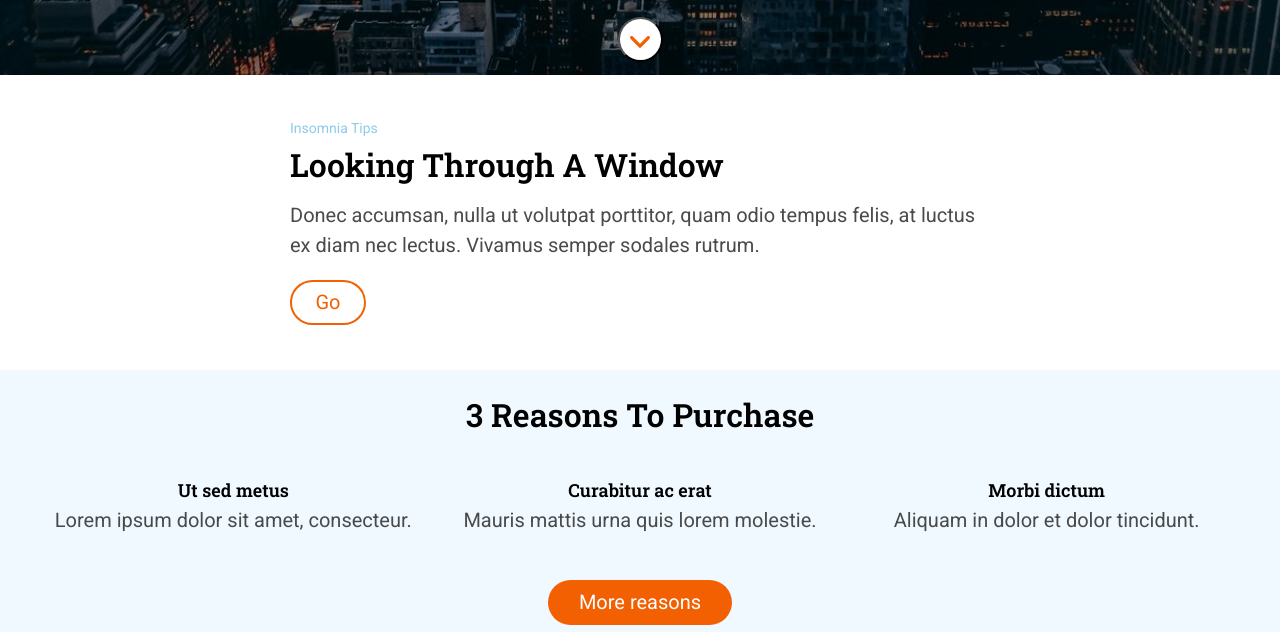
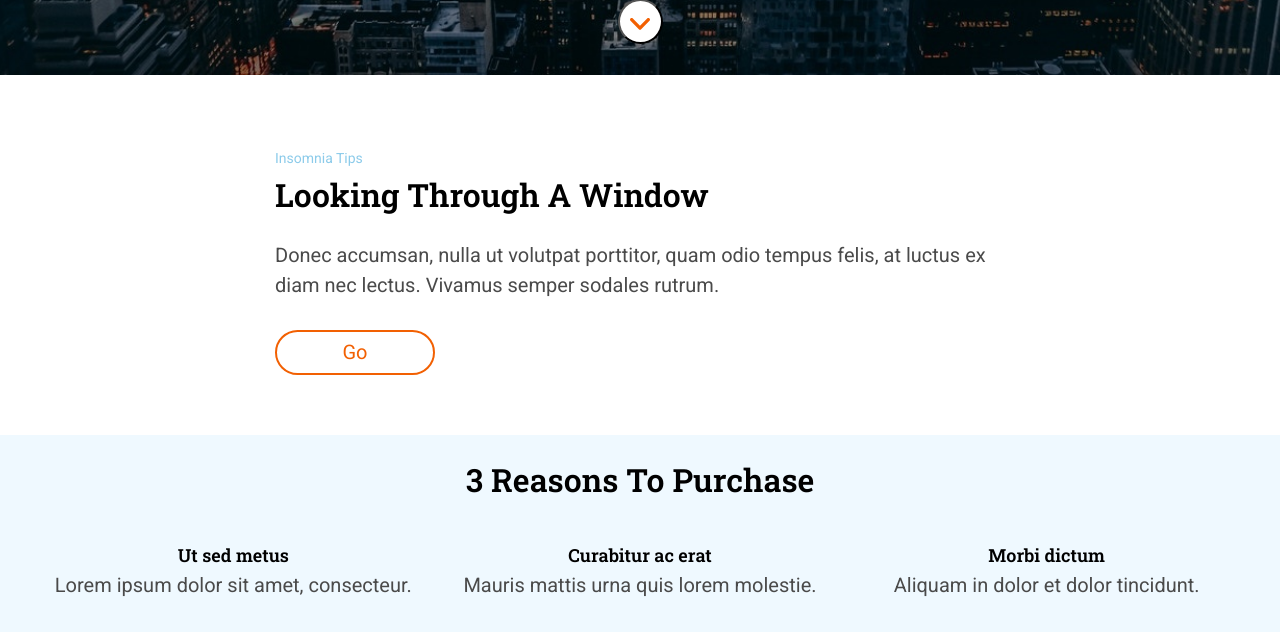
Before and after one commit to sorayav/modulo-1-evaluacion-final-sorayav, a website: page public/index.html in a window 1280 px wide. Shown: the part 725-1357 px from the top of the page. Drawn offline with Linux system fonts and the light colour scheme.

Commit message:
Commit changes

```diff
--- a/_src/assets/scss/layouts/_header.scss
+++ b/_src/assets/scss/layouts/_header.scss
@@ -64,7 +64,7 @@
         }
 
         @include forPc {
-            padding: 0 0 30px 0;
+            padding: 0 0 1% 0;
         }
     }
 
--- a/_src/assets/scss/layouts/_main.scss
+++ b/_src/assets/scss/layouts/_main.scss
@@ -28,7 +28,7 @@
     }
 
     .section-articles {
-        padding: 0 15px; // To add more air in the box.
+        // padding: 0 15px; To add more air in the box for bigger mobile devices if needed.
 
         @include forTablet {
         padding: 0 39px;
@@ -38,14 +38,22 @@
         padding: 0 275px;
         }
 
-        small { // We can style this because it's common to all 'tips' within the section.
+        small { // This part is common to all articles.
             font-family: $mainFont;
             font-size: $smallContent;
             color: $smallColor;
             display: inline-block;
-            margin-top: 15px;
-            margin-bottom: 2%;
+            padding: 2% 0;
             text-transform: capitalize;
+        }
+
+        .p-content {
+            margin-bottom: 0;
+
+            @include forTablet {
+                margin-top: 0;
+                padding-top: 30px;
+            }
         }
 
         .btn-article {
@@ -57,6 +65,7 @@
             color: $btnColor;
             font-family: $mainFont;
             font-size: $btnSize;
+            margin-top: 30px;
 
                 a {
                     color: $btnColor;
@@ -67,9 +76,17 @@
                 }
 
                 &:hover, &:focus {
+                    color: $headerColor;
                     background-color:$btnColor;
-                    color: $headerColor;
                     transition: background-color 0.3s linear;
+                }
+
+                @include forTablet {
+                    width: 91px;
+                }
+
+                @include forPc {
+                    width: 160px;
                 }
         }
 
--- a/_src/assets/scss/layouts/_structure.scss
+++ b/_src/assets/scss/layouts/_structure.scss
@@ -10,6 +10,10 @@ body {
 .container-left {
     text-align: left;
     padding: 30px 15px 45px 15px;
+
+    @include forPc {
+        padding: 60px 0px 60px 0px;
+    }
 }
 
 .h3-main {
```
Also changed, not shown: public/assets/css/main.css, 1 other file.
